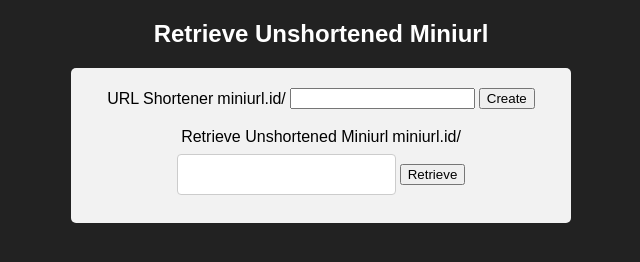
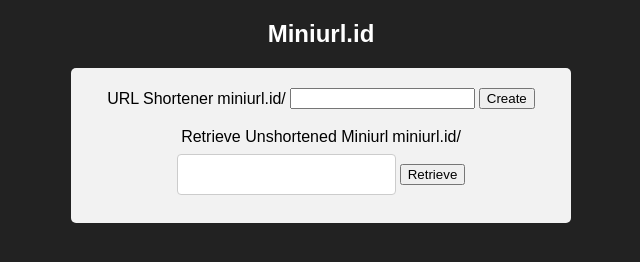
Before and after one commit to miniurl/miniurl.github.io, a plain HTML site: page index.html in a window 1280 px wide. Shown: the whole page, without its empty margins (319-959 px from the left). Drawn offline with Linux system fonts and the light colour scheme.

Commit message:
Update index.html

```diff
--- a/index.html
+++ b/index.html
@@ -8,7 +8,7 @@
 </head>
 <body class="bgcolor">
   <center class="bgcolor">
-    <h2>Retrieve Unshortened Miniurl</h2>
+    <h2>Miniurl.id</h2>
     <div class="maxwidth">
     	<div class="form">
             <form id="create">
```
